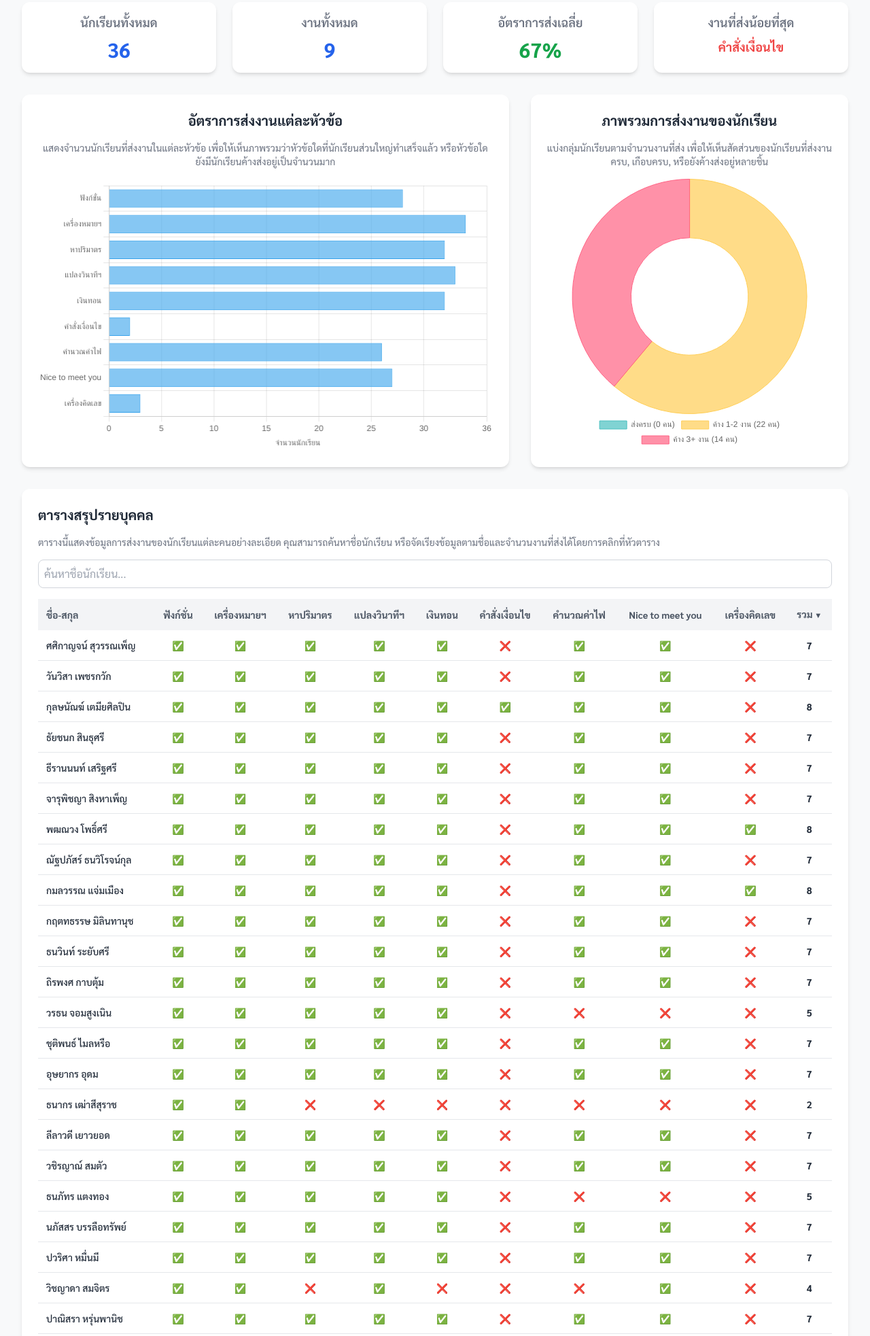
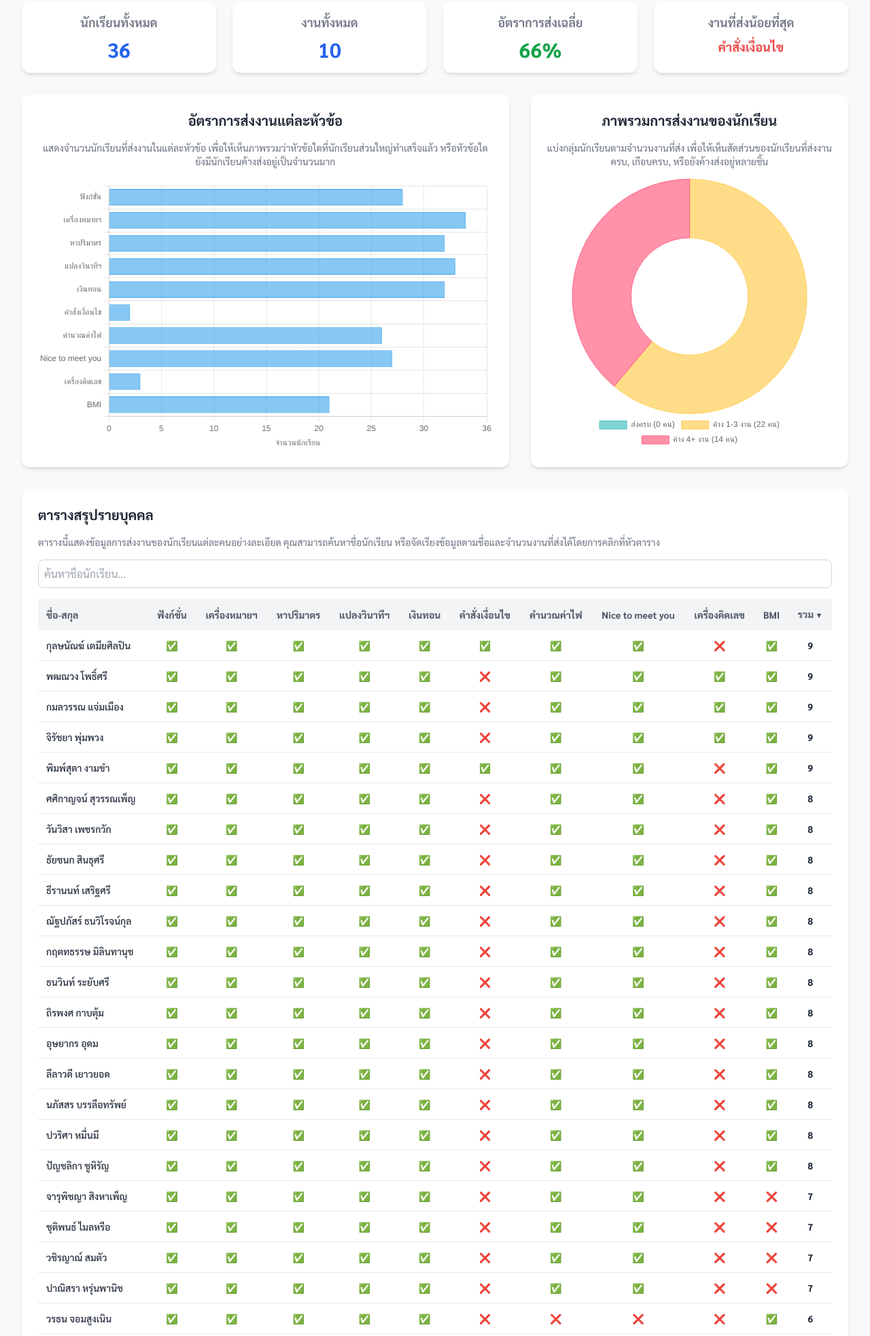
Before and after one commit to saengpech-sys/ultimatex, a plain HTML site: page score68608.html in a window 1280 px wide. Shown: the part 133-2098 px from the top of the page at 68% size. Drawn offline with nearby package versions, Linux system fonts and the light colour scheme.

Commit message:
Update score68608.html

```diff
--- a/score68608.html
+++ b/score68608.html
@@ -122,6 +122,7 @@
                                 <th class="p-3 text-center" title="คำนวณค่าไฟ">คำนวณค่าไฟ</th>
                                 <th class="p-3 text-center" title="Nice to meet you">Nice to meet you</th>
                                 <th class="p-3 text-center" title="เครื่องคิดเลข">เครื่องคิดเลข</th>
+                                <th class="p-3 text-center" title="BMI">BMI</th>
                                 <th class="p-3 text-center sortable sort-desc" data-sort="total">รวม</th>
                             </tr>
                         </thead>
@@ -137,47 +138,47 @@
 
     <script>
         const studentData = [
-            { name: 'ศศิกาญจน์ สุวรรณเพ็ญ', submissions: [true, true, true, true, true, false, true, true, false], total: 7 },
-            { name: 'วันวิสา เพชรกวัก', submissions: [true, true, true, true, true, false, true, true, false], total: 7 },
-            { name: 'กุลษนัณฆ์ เตมียศิลปิน', submissions: [true, true, true, true, true, true, true, true, false], total: 8 },
-            { name: 'ธัยชนก สินธุศรี', submissions: [true, true, true, true, true, false, true, true, false], total: 7 },
-            { name: 'ธีรานนนท์ เสริฐศรี', submissions: [true, true, true, true, true, false, true, true, false], total: 7 },
-            { name: 'จารุพิชญา สิงหาเพ็ญ', submissions: [true, true, true, true, true, false, true, true, false], total: 7 },
-            { name: 'พฒณวง โพธิ์ศรี', submissions: [true, true, true, true, true, false, true, true, true], total: 8 },
-            { name: 'ณัฐปภัสร์ ธนวิโรจน์กุล', submissions: [true, true, true, true, true, false, true, true, false], total: 7 },
-            { name: 'กมลวรรณ แจ่มเมือง', submissions: [true, true, true, true, true, false, true, true, true], total: 8 },
-            { name: 'กฤตทธรรษ มิลินทานุช', submissions: [true, true, true, true, true, false, true, true, false], total: 7 },
-            { name: 'ธนวินท์ ระยับศรี', submissions: [true, true, true, true, true, false, true, true, false], total: 7 },
-            { name: 'ถิรพงศ กาบตุ้ม', submissions: [true, true, true, true, true, false, true, true, false], total: 7 },
-            { name: 'วรธน จอมสูงเนิน', submissions: [true, true, true, true, true, false, false, false, false], total: 5 },
-            { name: 'ชุติพนธ์ ไมลหรือ', submissions: [true, true, true, true, true, false, true, true, false], total: 7 },
-            { name: 'อุษยากร อุดม', submissions: [true, true, true, true, true, false, true, true, false], total: 7 },
-            { name: 'ธนากร เฒ่าสีสุราช', submissions: [true, true, false, false, false, false, false, false, false], total: 2 },
-            { name: 'ลีลาวดี เยาวยอด', submissions: [true, true, true, true, true, false, true, true, false], total: 7 },
-            { name: 'วชิรญาณ์ สมตัว', submissions: [true, true, true, true, true, false, true, true, false], total: 7 },
-            { name: 'ธนภัทร แตงทอง', submissions: [true, true, true, true, true, false, false, false, false], total: 5 },
-            { name: 'นภัสสร บรรลือทรัพย์', submissions: [true, true, true, true, true, false, true, true, false], total: 7 },
-            { name: 'ปวริศา หมื่นมี', submissions: [true, true, true, true, true, false, true, true, false], total: 7 },
-            { name: 'วิชญาดา สมจิตร', submissions: [true, true, false, true, false, false, false, true, false], total: 4 },
-            { name: 'ปาณิสรา หรุ่นพานิช', submissions: [true, true, true, true, true, false, true, true, false], total: 7 },
-            { name: 'อนุวัฒน์ สิงห์ใส', submissions: [false, true, false, false, false, false, false, false, false], total: 1 },
-            { name: 'จิรัชยา พุ่มพวง', submissions: [true, true, true, true, true, false, true, true, true], total: 8 },
-            { name: 'จิตรภาณุ กาญจน์แก้ว', submissions: [true, true, true, true, true, false, false, false, false], total: 5 },
-            { name: 'ปัญชลิกา ชูหิรัญ', submissions: [true, true, true, true, true, false, true, true, false], total: 7 },
-            { name: 'มานิตา วิเทียนเทียบ', submissions: [false, true, true, true, true, false, false, false, false], total: 4 },
-            { name: 'สิรกดนัย ดวงเนตร', submissions: [false, true, true, true, true, false, true, true, false], total: 6 },
-            { name: 'พิมพ์สุดา งามขำ', submissions: [true, true, true, true, true, true, true, true, false], total: 8 },
-            { name: 'เจิมขวัญ โฉมชิต', submissions: [false, true, false, false, false, false, false, false, false], total: 1 },
-            { name: 'วริศรา พนมสวย', submissions: [true, true, true, true, true, false, false, false, false], total: 5 },
-            { name: 'ธัญญาพร แสนวิเศษ', submissions: [false, true, true, true, true, false, true, true, false], total: 6 },
-            { name: 'กัญญาภัค วิมล', submissions: [false, true, true, true, true, false, true, true, false], total: 6 },
-            { name: 'ณัฐวดี พรพงษ์', submissions: [false, false, true, true, true, false, true, true, false], total: 5 },
-            { name: 'ปุญญพัฒน์ สุปิณะ', submissions: [false, false, true, true, true, false, false, false, false], total: 3 }
+            { name: 'ศศิกาญจน์ สุวรรณเพ็ญ', submissions: [true, true, true, true, true, false, true, true, false, true], total: 8 },
+            { name: 'วันวิสา เพชรกวัก', submissions: [true, true, true, true, true, false, true, true, false, true], total: 8 },
+            { name: 'กุลษนัณฆ์ เตมียศิลปิน', submissions: [true, true, true, true, true, true, true, true, false, true], total: 9 },
+            { name: 'ธัยชนก สินธุศรี', submissions: [true, true, true, true, true, false, true, true, false, true], total: 8 },
+            { name: 'ธีรานนท์ เสริฐศรี', submissions: [true, true, true, true, true, false, true, true, false, true], total: 8 },
+            { name: 'จารุพิชญา สิงหาเพ็ญ', submissions: [true, true, true, true, true, false, true, true, false, false], total: 7 },
+            { name: 'พฒณวง โพธิ์ศรี', submissions: [true, true, true, true, true, false, true, true, true, true], total: 9 },
+            { name: 'ณัฐปภัสร์ ธนวิโรจน์กุล', submissions: [true, true, true, true, true, false, true, true, false, true], total: 8 },
+            { name: 'กมลวรรณ แจ่มเมือง', submissions: [true, true, true, true, true, false, true, true, true, true], total: 9 },
+            { name: 'กฤตทธรรษ มิลินทานุช', submissions: [true, true, true, true, true, false, true, true, false, true], total: 8 },
+            { name: 'ธนวินท์ ระยับศรี', submissions: [true, true, true, true, true, false, true, true, false, true], total: 8 },
+            { name: 'ถิรพงศ กาบตุ้ม', submissions: [true, true, true, true, true, false, true, true, false, true], total: 8 },
+            { name: 'วรธน จอมสูงเนิน', submissions: [true, true, true, true, true, false, false, false, false, true], total: 6 },
+            { name: 'ชุติพนธ์ ไมลหรือ', submissions: [true, true, true, true, true, false, true, true, false, false], total: 7 },
+            { name: 'อุษยากร อุดม', submissions: [true, true, true, true, true, false, true, true, false, true], total: 8 },
+            { name: 'ธนากร เฒ่าสีสุราช', submissions: [true, true, false, false, false, false, false, false, false, false], total: 2 },
+            { name: 'ลีลาวดี เยาวยอด', submissions: [true, true, true, true, true, false, true, true, false, true], total: 8 },
+            { name: 'วชิรญาณ์ สมตัว', submissions: [true, true, true, true, true, false, true, true, false, false], total: 7 },
+            { name: 'ธนภัทร แตงทอง', submissions: [true, true, true, true, true, false, false, false, false, false], total: 5 },
+            { name: 'นภัสสร บรรลือทรัพย์', submissions: [true, true, true, true, true, false, true, true, false, true], total: 8 },
+            { name: 'ปวริศา หมื่นมี', submissions: [true, true, true, true, true, false, true, true, false, true], total: 8 },
+            { name: 'วิชญาดา สมจิตร', submissions: [true, true, false, true, false, false, false, true, false, false], total: 4 },
+            { name: 'ปาณิสรา หรุ่นพานิช', submissions: [true, true, true, true, true, false, true, true, false, false], total: 7 },
+            { name: 'อนุวัฒน์ สิงห์ใส', submissions: [false, true, false, false, false, false, false, false, false, false], total: 1 },
+            { name: 'จิรัชยา พุ่มพวง', submissions: [true, true, true, true, true, false, true, true, true, true], total: 9 },
+            { name: 'จิตรภาณุ กาญจน์แก้ว', submissions: [true, true, true, true, true, false, false, false, false, true], total: 6 },
+            { name: 'ปัญชลิกา ชูหิรัญ', submissions: [true, true, true, true, true, false, true, true, false, true], total: 8 },
+            { name: 'มานิตา วิเทียนเทียบ', submissions: [false, true, true, true, true, false, false, false, false, false], total: 4 },
+            { name: 'สิรกดนัย ดวงเนตร', submissions: [false, true, true, true, true, false, true, true, false, false], total: 6 },
+            { name: 'พิมพ์สุดา งามขำ', submissions: [true, true, true, true, true, true, true, true, false, true], total: 9 },
+            { name: 'เจิมขวัญ โฉมชิต', submissions: [false, true, false, false, false, false, false, false, false, false], total: 1 },
+            { name: 'วริศรา พนมสวย', submissions: [true, true, true, true, true, false, false, false, false, true], total: 6 },
+            { name: 'ธัญญาพร แสนวิเศษ', submissions: [false, true, true, true, true, false, true, true, false, false], total: 6 },
+            { name: 'กัญญาภัค วิมล', submissions: [false, true, true, true, true, false, true, true, false, false], total: 6 },
+            { name: 'ณัฐวดี พรพงษ์', submissions: [false, false, true, true, true, false, true, true, false, false], total: 5 },
+            { name: 'ปุญญพัฒน์ สุปิณะ', submissions: [false, false, true, true, true, false, false, false, false, false], total: 3 }
         ];
 
         const assignments = [
             'ฟังก์ชั่น', 'เครื่องหมายฯ', 'หาปริมาตร', 'แปลงวินาทีฯ', 'เงินทอน',
-            'คำสั่งเงื่อนไข', 'คำนวณค่าไฟ', 'Nice to meet you', 'เครื่องคิดเลข'
+            'คำสั่งเงื่อนไข', 'คำนวณค่าไฟ', 'Nice to meet you', 'เครื่องคิดเลข', 'BMI'
         ];
 
         let sortState = {
@@ -185,13 +186,19 @@
             direction: 'desc'
         };
 
+        let charts = {};
+
         document.addEventListener('DOMContentLoaded', () => {
+            updateDashboard();
+            setupEventListeners();
+        });
+
+        function updateDashboard() {
             updateKPIs();
             renderAssignmentsChart();
             renderStudentStatusChart();
-            renderTable(studentData);
-            setupEventListeners();
-        });
+            sortData(sortState.column, true);
+        }
 
         function updateKPIs() {
             const totalStudents = studentData.length;
@@ -231,15 +238,21 @@
             });
         }
 
-        function sortData(column) {
+        function sortData(column, keepDirection = false) {
+            if (!keepDirection) {
                 if (sortState.column === column) {
                     sortState.direction = sortState.direction === 'asc' ? 'desc' : 'asc';
                 } else {
                     sortState.column = column;
                     sortState.direction = 'asc';
                 }
+            }
 
-            const sortedData = [...studentData].sort((a, b) => {
+            const currentFilter = document.getElementById('searchInput').value.toLowerCase();
+            const dataToSort = studentData.filter(student => student.name.toLowerCase().includes(currentFilter));
+
+
+            dataToSort.sort((a, b) => {
                 let valA, valB;
                 if (column === 'name') {
                     valA = a.name.toLowerCase();
@@ -255,7 +268,7 @@
             });
 
             updateSortHeaders();
-            renderTable(sortedData);
+            renderTable(dataToSort);
         }
 
         function updateSortHeaders() {
@@ -270,11 +283,7 @@
         function setupEventListeners() {
             const searchInput = document.getElementById('searchInput');
             searchInput.addEventListener('keyup', () => {
-                const searchTerm = searchInput.value.toLowerCase();
-                const filteredData = studentData.filter(student =>
-                    student.name.toLowerCase().includes(searchTerm)
-                );
-                renderTable(filteredData);
+                sortData(sortState.column, true);
             });
 
             document.querySelectorAll('.sortable').forEach(header => {
@@ -286,11 +295,13 @@
 
         function renderAssignmentsChart() {
             const ctx = document.getElementById('assignmentsChart').getContext('2d');
+            if(charts.assignments) charts.assignments.destroy();
+
             const submissionCounts = assignments.map((_, index) =>
                 studentData.filter(student => student.submissions[index]).length
             );
 
-            new Chart(ctx, {
+            charts.assignments = new Chart(ctx, {
                 type: 'bar',
                 data: {
                     labels: assignments,
@@ -334,6 +345,8 @@
 
         function renderStudentStatusChart() {
             const ctx = document.getElementById('studentStatusChart').getContext('2d');
+            if(charts.studentStatus) charts.studentStatus.destroy();
+
             const totalAssignments = assignments.length;
             const statusCounts = {
                 complete: 0,
@@ -344,20 +357,20 @@
             studentData.forEach(student => {
                  if (student.total === totalAssignments) {
                     statusCounts.complete++;
-                } else if (student.total >= totalAssignments - 2) {
+                } else if (student.total >= totalAssignments - 3) {
                     statusCounts.nearlyComplete++;
                 } else {
                     statusCounts.needsAttention++;
                 }
             });
 
-            new Chart(ctx, {
+            charts.studentStatus = new Chart(ctx, {
                 type: 'doughnut',
                 data: {
                     labels: [
                         `ส่งครบ (${statusCounts.complete} คน)`,
-                        `ค้าง 1-2 งาน (${statusCounts.nearlyComplete} คน)`,
-                        `ค้าง 3+ งาน (${statusCounts.needsAttention} คน)`
+                        `ค้าง 1-3 งาน (${statusCounts.nearlyComplete} คน)`,
+                        `ค้าง 4+ งาน (${statusCounts.needsAttention} คน)`
                     ],
                     datasets: [{
                         data: Object.values(statusCounts),
```
Lines whose indentation alone changed are shown as unchanged.
